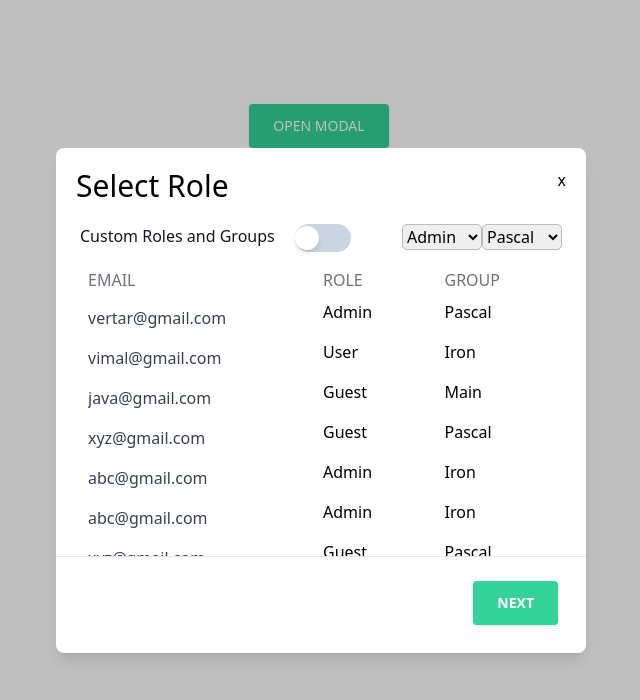
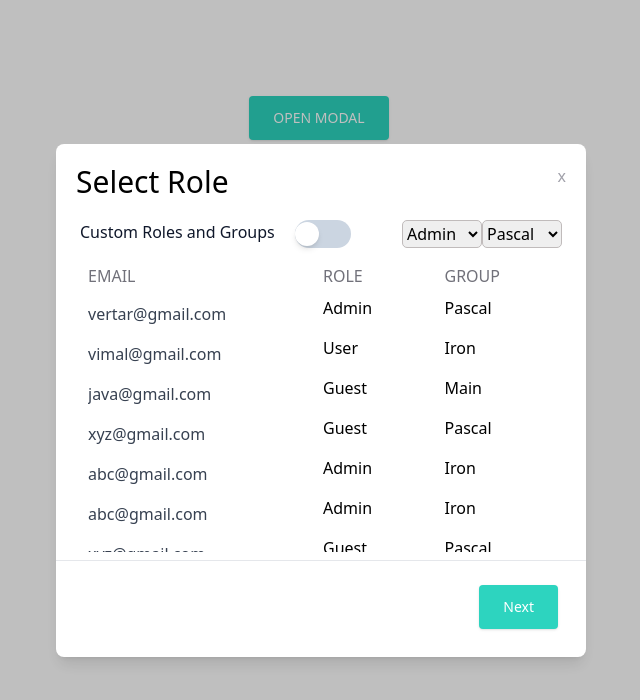
Before and after one commit to Yog9/LambdaTest, a React (Create React App) app: page / in a window 1280 px wide. Both pictures are taken after a click on the button "OPEN MODAL". Shown: the top 700 px of the page, without its empty margins (319-959 px from the left). Built offline with nearby package versions, Linux system fonts and the light colour scheme.

Commit message:
Update Modal.js

```diff
--- a/src/components/Modal.js
+++ b/src/components/Modal.js
@@ -6,6 +6,10 @@ import ItemList from "./ItemList";
 import SelectOptions from "./SelectOptions";
 import PropTypes from "prop-types";
 
+/**
+ * Component that renders a Modal
+ * @returns JSX Element
+ */
 const Modal = ({ peopleData, setPeopleData }) => {
   const roleOptions = [
     { id: "1", value: "Admin", label: "Admin" },
@@ -108,7 +112,7 @@ const Modal = ({ peopleData, setPeopleData }) => {
       setDisabled(false);
     }
     for (let i = 0; i < peopleData.length; i++) {
-      if (i !== id - 1 && peopleData[i].email.length == 0) {
+      if (i !== id - 1 && peopleData[i].email.length === 0) {
         setDisabled(true);
       }
     }
@@ -117,9 +121,9 @@ const Modal = ({ peopleData, setPeopleData }) => {
 
   return (
     <>
-      <div className="flex justify-center items-center h-64">
+      <div className="flex justify-center items-center h-60">
         <button
-          className="bg-emerald-400 text-white active:bg-emerald-600 font-light uppercase text-sm px-6 py-3 rounded shadow hover:shadow-lg outline-none focus:outline-none mr-1 mb-1 ease-linear transition-all duration-150"
+          className="bg-teal-400 text-white active:bg-teal-400 font-light uppercase text-sm px-6 py-3 rounded shadow hover:shadow-lg outline-none focus:outline-none mr-1 mb-1 ease-linear transition-all duration-150"
           type="button"
           onClick={() => setShowModal(true)}
         >
@@ -129,19 +133,24 @@ const Modal = ({ peopleData, setPeopleData }) => {
       {showModal ? (
         <>
           <div className="justify-center items-center flex fixed inset-0 z-50 outline-none focus:outline-none overflow-x-hidden">
-            <div className="relative w-auto my-6 mx-auto max-w-3xl">
+            <div className="relative w-600">
               <div className="border-0 rounded-lg shadow-lg relative flex flex-col w-full bg-white outline-none focus:outline-none">
                 <div className="flex items-start justify-between p-5 rounded-t">
                   <h3 className="text-3xl font-light">Select Role</h3>
-                  <button onClick={() => setShowModal(false)}>x</button>
+                  <button
+                    className="font-light text-zinc-400"
+                    onClick={() => setShowModal(false)}
+                  >
+                    x
+                  </button>
                 </div>
-                <div className="relative pt-0 pl-6 pr-6 pb-0 flex-auto">
+                <div className="relative pt-0 pl-6 pr-6 pb-2">
                   <div className="flex justify-between">
                     <div className="flex">
                       <Switch toggle={toggle} setToggle={updateToggle} />
                     </div>
                     {!toggle ? (
-                      <div>
+                      <div className="flex justify-between">
                         <SelectOptions
                           options={roleOptions}
                           selectedOption={selectedRoleOption}
@@ -165,15 +174,14 @@ const Modal = ({ peopleData, setPeopleData }) => {
                     setSelectedGroupOptionForKey={setSelectedGroupOptionForKey}
                     setSelectedRoleOptionForKey={setSelectedRoleOptionForKey}
                     setUpdatedEmailId={setUpdatedEmailId}
-                    selectedGroupOption={selectedGroupOption}
                     groupOptions={groupOptions}
                   />
                 </div>
                 <div className="flex items-center justify-end p-6 border-t border-solid border-blueGray-200 rounded-b">
                   <button
                     className={
-                      "bg-emerald-400 text-white active:bg-emerald-400 font-bold uppercase text-sm px-6 py-3 rounded shadow hover:shadow-lg outline-none focus:outline-none mr-1 mb-1 ease-linear transition-all duration-150 " +
-                      (disabled ? " bg-slate-300" : "")
+                      "text-white active:bg-teal-400 font-light text-sm px-6 py-3 rounded shadow hover:shadow-lg outline-none focus:outline-none mr-1 mb-1 ease-linear transition-all duration-150 " +
+                      (disabled ? " bg-slate-300" : " bg-teal-400 ")
                     }
                     type="button"
                     disabled={disabled}
```
